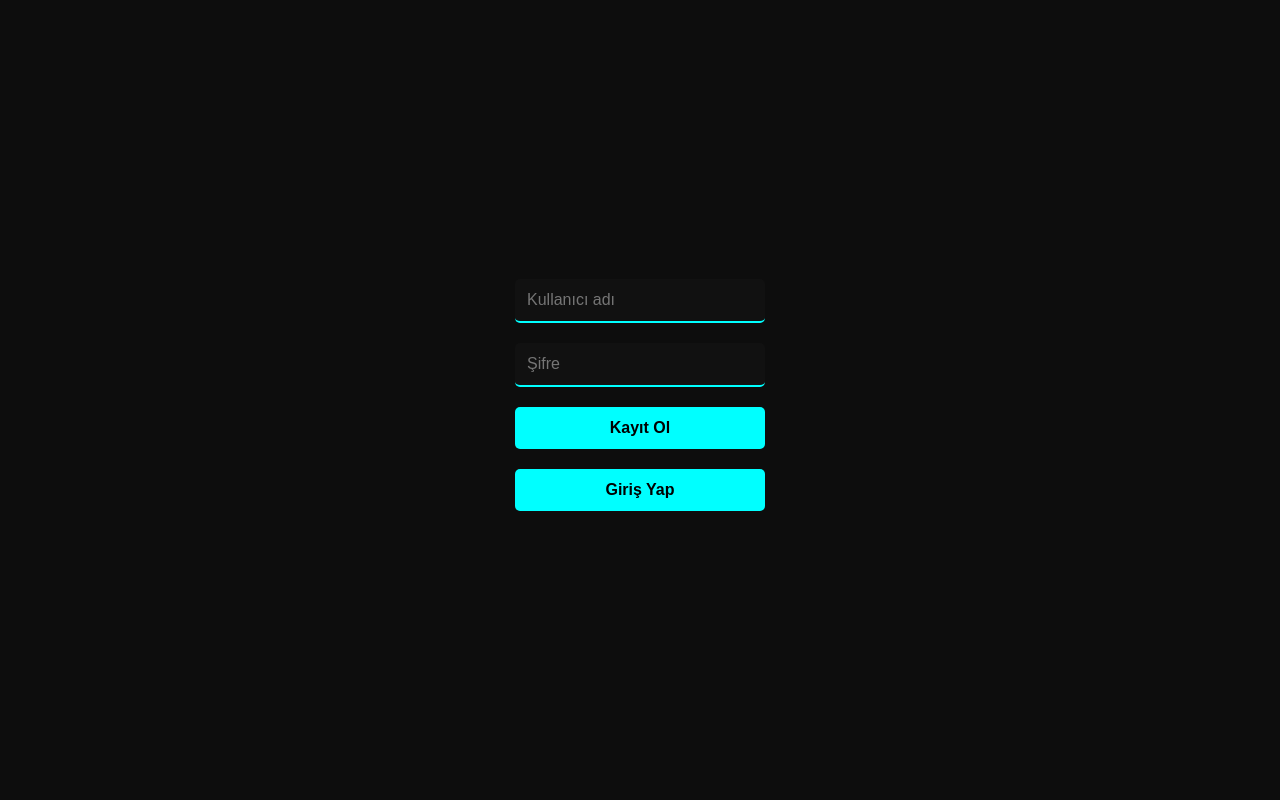
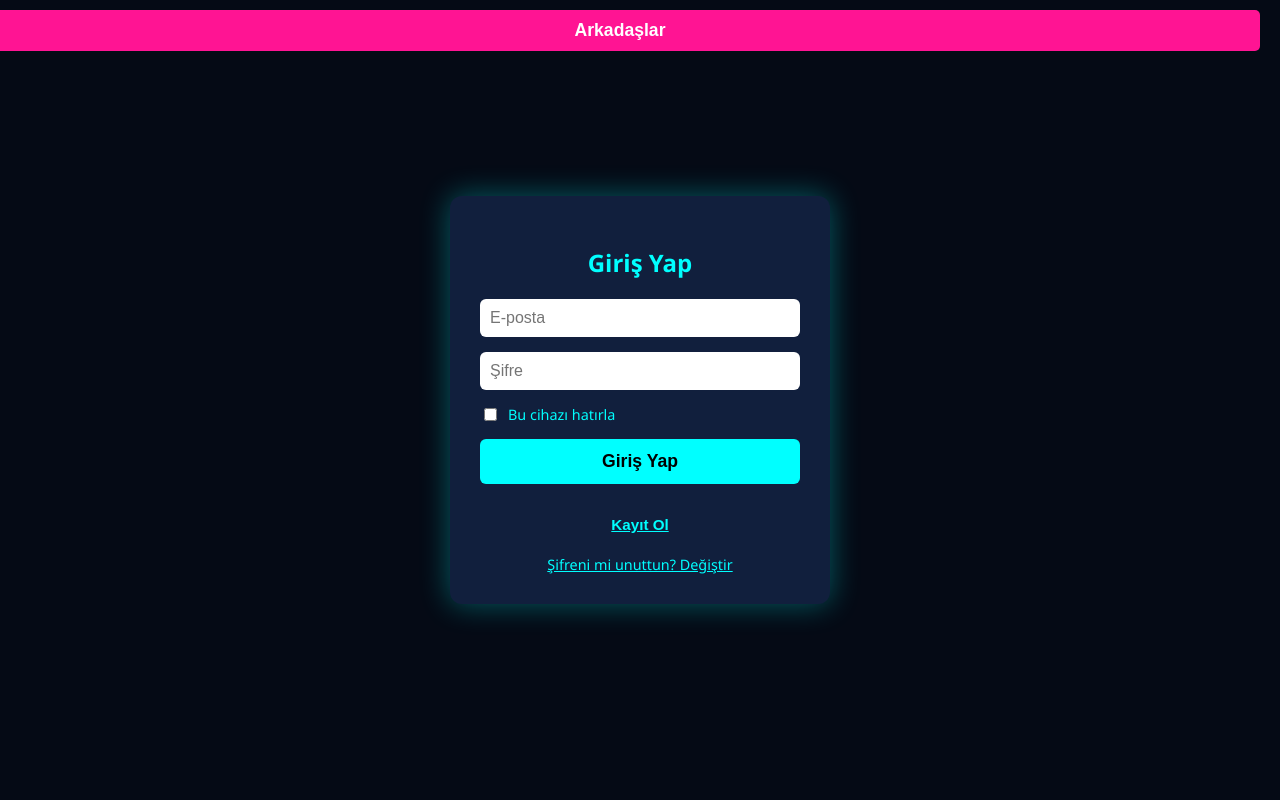
Before and after one commit to tpcggwq/mesaj, a Flask app: page / in a window 1280 px wide. Run offline with Flask 3, Linux system fonts and the light colour scheme.

Commit message:
Update index.html

```diff
--- a/templates/index.html
+++ b/templates/index.html
@@ -1,220 +1,345 @@
 <!DOCTYPE html>
 <html lang="tr">
 <head>
-  <meta charset="UTF-8">
-  <title>Mesajlaşma Uygulaması</title>
-  <meta name="viewport" content="width=device-width, initial-scale=1">
-  <link href="https://fonts.googleapis.com/css2?family=Orbitron&display=swap" rel="stylesheet">
+  <meta charset="UTF-8" />
+  <meta name="viewport" content="width=device-width, initial-scale=1" />
+  <title>Giriş Yap / Kayıt Ol</title>
   <style>
-    * { box-sizing: border-box; margin: 0; padding: 0; }
     body {
-      font-family: 'Orbitron', sans-serif;
-      background-color: #0d0d0d;
-      color: #fff;
-    }
-
-    /* === Giriş ekranı === */
-    #login-screen {
-      position: fixed;
-      top: 0; left: 0;
-      width: 100vw; height: 100vh;
-      background: #0d0d0d;
+      background: #050a15;
+      color: #0ff;
+      font-family: 'Segoe UI', Tahoma, Geneva, Verdana, sans-serif;
       display: flex;
-      flex-direction: column;
       justify-content: center;
       align-items: center;
-      z-index: 9999;
+      height: 100vh;
+      margin: 0;
     }
-
-    #login-screen input, #login-screen button {
-      padding: 12px;
-      margin: 10px;
+    .container {
+      background: #111f3d;
+      padding: 30px;
+      border-radius: 12px;
+      width: 320px;
+      box-shadow: 0 0 30px #0ff5;
+    }
+    h2 {
+      margin-bottom: 20px;
+      text-align: center;
+    }
+    input[type="email"],
+    input[type="password"],
+    input[type="text"] {
+      width: 100%;
+      padding: 10px;
+      margin-bottom: 15px;
+      border-radius: 6px;
       border: none;
-      border-radius: 5px;
-      font-size: 16px;
-      width: 250px;
+      font-size: 1rem;
+      box-sizing: border-box;
     }
-
-    #login-screen input {
-      background: #111;
-      color: #0ff;
-      border-bottom: 2px solid #0ff;
+    label {
+      font-size: 0.9rem;
+      user-select: none;
     }
-
-    #login-screen button {
-      background: #0ff;
-      color: #000;
-      cursor: pointer;
-      font-weight: bold;
-    }
-
-    #login-msg {
-      color: #f06;
-      margin-top: 10px;
-      text-shadow: 0 0 8px #f06;
-    }
-
-    /* === Üst Menü === */
-    .topbar {
-      background: #111;
-      padding: 15px 20px;
-      display: flex;
-      justify-content: space-between;
-      align-items: center;
-      box-shadow: 0 0 10px #00ffff;
-    }
-
-    .topbar h1 {
-      font-size: 18px;
-      color: #0ff;
-    }
-
-    .topbar button {
-      background: transparent;
-      border: 2px solid #0ff;
-      color: #0ff;
-      padding: 8px 15px;
-      border-radius: 5px;
-      cursor: pointer;
-    }
-
-    .topbar button:hover {
-      background: #0ff;
-      color: #000;
-    }
-
-    /* === Arkadaş Paneli === */
-    .friend-panel {
-      position: fixed;
-      top: 0;
-      right: -300px;
-      width: 300px;
-      height: 100vh;
-      background: #1a1a1a;
-      padding: 20px;
-      transition: 0.4s ease-in-out;
-      z-index: 999;
-      box-shadow: -5px 0 10px rgba(0, 255, 255, 0.4);
-    }
-
-    .friend-panel.active {
-      right: 0;
-    }
-
-    .friend-panel h2 {
-      color: #0ff;
-      margin-bottom: 15px;
-    }
-
-    .friend-panel input {
+    button {
       width: 100%;
-      padding: 8px;
-      margin-bottom: 10px;
-      background: #111;
-      border: none;
-      border-bottom: 2px solid #0ff;
-      color: #0ff;
-    }
-
-    .friend-panel button {
-      width: 100%;
-      padding: 8px;
       background: #0ff;
       color: #000;
       border: none;
+      padding: 12px;
+      border-radius: 6px;
       font-weight: bold;
+      font-size: 1.1rem;
       cursor: pointer;
+      margin-bottom: 10px;
+      transition: background-color 0.3s ease;
     }
-
-    .friend {
+    button:hover {
+      background: #0cc;
+    }
+    .switch-btn {
+      background: none;
+      border: none;
+      color: #0ff;
+      text-decoration: underline;
+      cursor: pointer;
+      margin: 10px 0;
+      display: block;
+      font-size: 0.95rem;
+      text-align: center;
+    }
+    .remember {
+      margin-bottom: 15px;
       display: flex;
-      justify-content: space-between;
       align-items: center;
+      gap: 8px;
+      font-size: 0.9rem;
+      user-select: none;
+    }
+    .forgot-link {
+      color: #0ff;
+      cursor: pointer;
+      font-size: 0.9rem;
+      text-align: center;
+      margin-top: 8px;
+      user-select: none;
+      text-decoration: underline;
+    }
+    /* Arkadaşlar paneli stili */
+    #friends-panel {
+      display: none;
+      position: fixed;
+      top: 50px;
+      right: 20px;
+      width: 300px;
+      height: 400px;
       background: #222;
+      color: white;
+      border-radius: 10px;
+      padding: 15px;
+      z-index: 1000;
+      overflow-y: auto;
+    }
+    #friends-panel h3 {
+      margin-top: 0;
+    }
+    #friends-list div {
       padding: 8px;
-      margin-top: 10px;
+      border-bottom: 1px solid #444;
+    }
+    #friends-list div.online {
+      color: #0f0;
+    }
+    #friends-list div.offline {
+      color: #888;
+    }
+    #show-friends {
+      position: fixed;
+      top: 10px;
+      right: 20px;
+      padding: 10px 15px;
+      background: #ff1493;
+      color: white;
+      border: none;
       border-radius: 5px;
+      cursor: pointer;
+      z-index: 1001;
     }
-
-    .status-dot {
-      width: 10px;
-      height: 10px;
-      border-radius: 50%;
-    }
-
-    .online { background: limegreen; }
-    .offline { background: gray; }
   </style>
 </head>
 <body>
 
-  <!-- Giriş Ekranı -->
-  <div id="login-screen">
-    <input type="text" id="username" placeholder="Kullanıcı adı">
-    <input type="password" id="password" placeholder="Şifre">
-    <button onclick="register()">Kayıt Ol</button>
-    <button onclick="login()">Giriş Yap</button>
-    <div id="login-msg"></div>
+  <div class="container" id="form-container">
+    <h2 id="form-title">Giriş Yap</h2>
+    <input type="email" id="email" placeholder="E-posta" autocomplete="username" />
+    <input type="password" id="password" placeholder="Şifre" autocomplete="current-password" />
+    <div class="remember">
+      <input type="checkbox" id="remember" />
+      <label for="remember">Bu cihazı hatırla</label>
+    </div>
+    <button id="submit-btn">Giriş Yap</button>
+    <button class="switch-btn" id="switch-btn">Kayıt Ol</button>
+    <div class="forgot-link" id="forgot-pass">Şifreni mi unuttun? Değiştir</div>
   </div>
 
-  <!-- Üst Menü -->
-  <div class="topbar">
-    <h1>Hoş geldin, <span id="userDisplay"></span></h1>
-    <button onclick="toggleFriends()">Arkadaşlar</button>
+  <!-- Arkadaşlar paneli -->
+  <div id="friends-panel">
+    <button id="close-friends" style="float:right; background:transparent; border:none; color:white; font-size:20px; cursor:pointer;">&times;</button>
+    <h3>Arkadaşlar</h3>
+    <div id="friends-list">
+      <!-- Arkadaşlar listesi buraya -->
+    </div>
+    <hr style="margin:10px 0; border-color: #555;">
+    <form id="add-friend-form">
+      <input type="text" id="friend-username" placeholder="Arkadaş kullanıcı adı" required style="width: 70%; padding: 5px;" />
+      <button type="submit" style="padding: 5px 10px;">Ekle</button>
+    </form>
+    <p id="friend-error" style="color: #f44336; margin-top: 10px; display:none;"></p>
   </div>
 
-  <!-- Arkadaş Paneli -->
-  <div class="friend-panel" id="friendPanel">
-    <h2>Arkadaşlar</h2>
-    <input type="text" id="friendName" placeholder="Arkadaş ismi gir">
-    <button onclick="addFriend()">Ekle</button>
-    <div id="friendList"></div>
-  </div>
+  <!-- Arkadaşlar butonu -->
+  <button id="show-friends">Arkadaşlar</button>
 
   <script>
-    const users = JSON.parse(localStorage.getItem("users") || "{}");
+    const formContainer = document.getElementById('form-container');
+    const formTitle = document.getElementById('form-title');
+    const emailInput = document.getElementById('email');
+    const passwordInput = document.getElementById('password');
+    const rememberCheckbox = document.getElementById('remember');
+    const submitBtn = document.getElementById('submit-btn');
+    const switchBtn = document.getElementById('switch-btn');
+    const forgotPass = document.getElementById('forgot-pass');
 
-    function register() {
-      const u = username.value.trim(), p = password.value;
-      if (!u || !p) return showMsg("Boş bırakma");
-      if (users[u]) return showMsg("Zaten kayıtlı");
-      users[u] = p;
-      localStorage.setItem("users", JSON.stringify(users));
-      login();
+    let isLogin = true;
+
+    // Sayfa yüklendiğinde "bu cihazı hatırla" var mı kontrolü
+    window.onload = () => {
+      const rememberedEmail = localStorage.getItem('rememberedEmail');
+      const rememberedPass = localStorage.getItem('rememberedPass');
+      if (rememberedEmail && rememberedPass) {
+        emailInput.value = rememberedEmail;
+        passwordInput.value = rememberedPass;
+        rememberCheckbox.checked = true;
+      }
+    };
+
+    // Form tipini değiştir
+    switchBtn.onclick = () => {
+      isLogin = !isLogin;
+      if (isLogin) {
+        formTitle.textContent = 'Giriş Yap';
+        submitBtn.textContent = 'Giriş Yap';
+        switchBtn.textContent = 'Kayıt Ol';
+        forgotPass.style.display = 'block';
+      } else {
+        formTitle.textContent = 'Kayıt Ol';
+        submitBtn.textContent = 'Kayıt Ol';
+        switchBtn.textContent = 'Giriş Yap';
+        forgotPass.style.display = 'none';
+      }
+      emailInput.value = '';
+      passwordInput.value = '';
+      rememberCheckbox.checked = false;
+    };
+
+    // Şifre değiştirme sayfasına yönlendir
+    forgotPass.onclick = () => {
+      window.location.href = 'sifre-degistirme.html';
+    };
+
+    submitBtn.onclick = () => {
+      const email = emailInput.value.trim().toLowerCase();
+      const password = passwordInput.value;
+
+      if (!email || !password) {
+        alert('Lütfen tüm alanları doldurun!');
+        return;
       }
 
-    function login() {
-      const u = username.value.trim(), p = password.value;
-      if (users[u] === p) {
-        document.getElementById("login-screen").style.display = "none";
-        document.getElementById("userDisplay").innerText = u;
-      } else {
-        showMsg("Hatalı giriş");
+      if (isLogin) {
+        // Giriş işlemi
+        const userStr = localStorage.getItem(email);
+        if (!userStr) {
+          alert('Böyle bir kullanıcı bulunamadı!');
+          return;
         }
+        const user = JSON.parse(userStr);
+        if (user.password !== password) {
+          alert('Şifre yanlış!');
+          return;
         }
 
-    function showMsg(msg) {
-      document.getElementById("login-msg").innerText = msg;
+        // Giriş başarılı - sessionStorage güncelle
+        sessionStorage.setItem('loggedInUser', email);
+
+        // Bu cihazı hatırla ise localStorage'a email ve şifre kaydet
+        if (rememberCheckbox.checked) {
+          localStorage.setItem('rememberedEmail', email);
+          localStorage.setItem('rememberedPass', password);
+        } else {
+          localStorage.removeItem('rememberedEmail');
+          localStorage.removeItem('rememberedPass');
         }
 
-    function toggleFriends() {
-      document.getElementById("friendPanel").classList.toggle("active");
+        alert('Giriş başarılı!');
+        window.location.href = 'index.html';
+
+      } else {
+        // Kayıt işlemi
+        if (localStorage.getItem(email)) {
+          alert('Bu e-posta zaten kayıtlı!');
+          return;
         }
 
-    function addFriend() {
-      const name = document.getElementById("friendName").value.trim();
-      if (!name) return;
-      const status = Math.random() > 0.5 ? "online" : "offline";
+        if (password.length < 6) {
+          alert('Şifre en az 6 karakter olmalı!');
+          return;
+        }
 
-      const div = document.createElement("div");
-      div.className = "friend";
-      div.innerHTML = `
-        <span>${name}</span>
-        <span class="status-dot ${status}"></span>
-      `;
-      document.getElementById("friendList").appendChild(div);
-      document.getElementById("friendName").value = "";
+        // Yeni kullanıcı kaydet
+        const newUser = { password: password, friends: [] };
+        localStorage.setItem(email, JSON.stringify(newUser));
+
+        alert('Kayıt başarılı! Şimdi giriş yapabilirsiniz.');
+
+        // Formu girişe döndür
+        switchBtn.click();
       }
+    };
+
+    // Arkadaşlar paneli kontrolü
+    const showFriendsBtn = document.getElementById('show-friends');
+    const friendsPanel = document.getElementById('friends-panel');
+    const closeFriendsBtn = document.getElementById('close-friends');
+    const addFriendForm = document.getElementById('add-friend-form');
+    const friendUsernameInput = document.getElementById('friend-username');
+    const friendError = document.getElementById('friend-error');
+    const friendsListDiv = document.getElementById('friends-list');
+
+    // Simüle edilmiş kayıtlı kullanıcılar listesi (örnek)
+    const registeredUsers = ['toprak', 'dora', 'ali', 'ayse'];
+
+    // Mevcut arkadaşlar listesi (localStorage'dan alınabilir)
+    let friends = JSON.parse(localStorage.getItem('friends') || '[]');
+
+    // Arkadaşlar panelini açma
+    showFriendsBtn.addEventListener('click', () => {
+      friendsPanel.style.display = 'block';
+      friendError.style.display = 'none';
+      renderFriends();
+    });
+
+    // Arkadaşlar panelini kapatma
+    closeFriendsBtn.addEventListener('click', () => {
+      friendsPanel.style.display = 'none';
+      friendError.style.display = 'none';
+    });
+
+    // Arkadaş ekleme işlemi
+    addFriendForm.addEventListener('submit', e => {
+      e.preventDefault();
+      friendError.style.display = 'none';
+      const newFriend = friendUsernameInput.value.trim().toLowerCase();
+
+      if (!registeredUsers.includes(newFriend)) {
+        friendError.textContent = 'Kullanıcı bulunamadı.';
+        friendError.style.display = 'block';
+        return;
+      }
+
+      if (friends.includes(newFriend)) {
+        friendError.textContent = 'Bu kullanıcı zaten arkadaş listende.';
+        friendError.style.display = 'block';
+        return;
+      }
+
+      friends.push(newFriend);
+      localStorage.setItem('friends', JSON.stringify(friends));
+      friendUsernameInput.value = '';
+      renderFriends();
+    });
+
+    // Arkadaşlar listesini ekrana yazdırma fonksiyonu
+    function renderFriends() {
+      if (friends.length === 0) {
+        friendsListDiv.innerHTML = '<p>Henüz arkadaşınız yok.</p>';
+        return;
+      }
+      friendsListDiv.innerHTML = '';
+      friends.forEach(friend => {
+        const div = document.createElement('div');
+        // Rastgele çevrimiçi durumu simülasyonu
+        const online = Math.random() > 0.5;
+        div.textContent = friend + (online ? ' (Çevrimiçi)' : ' (Çevrimdışı)');
+        div.className = online ? 'online' : 'offline';
+        friendsListDiv.appendChild(div);
+      });
+    }
+
+    // İlk açılışta varsa arkadaşları göster
+    renderFriends();
+
   </script>
+
 </body>
 </html>
```
Lines whose indentation alone changed are shown as unchanged.
